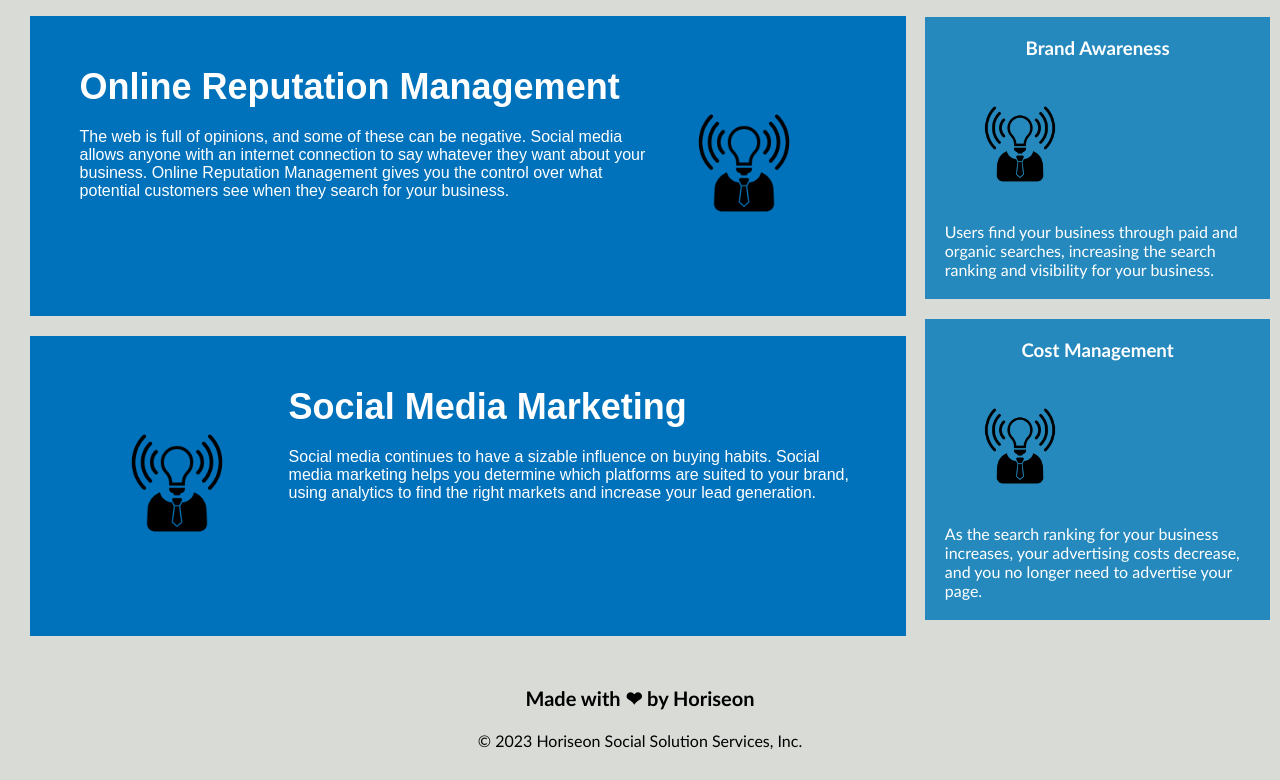
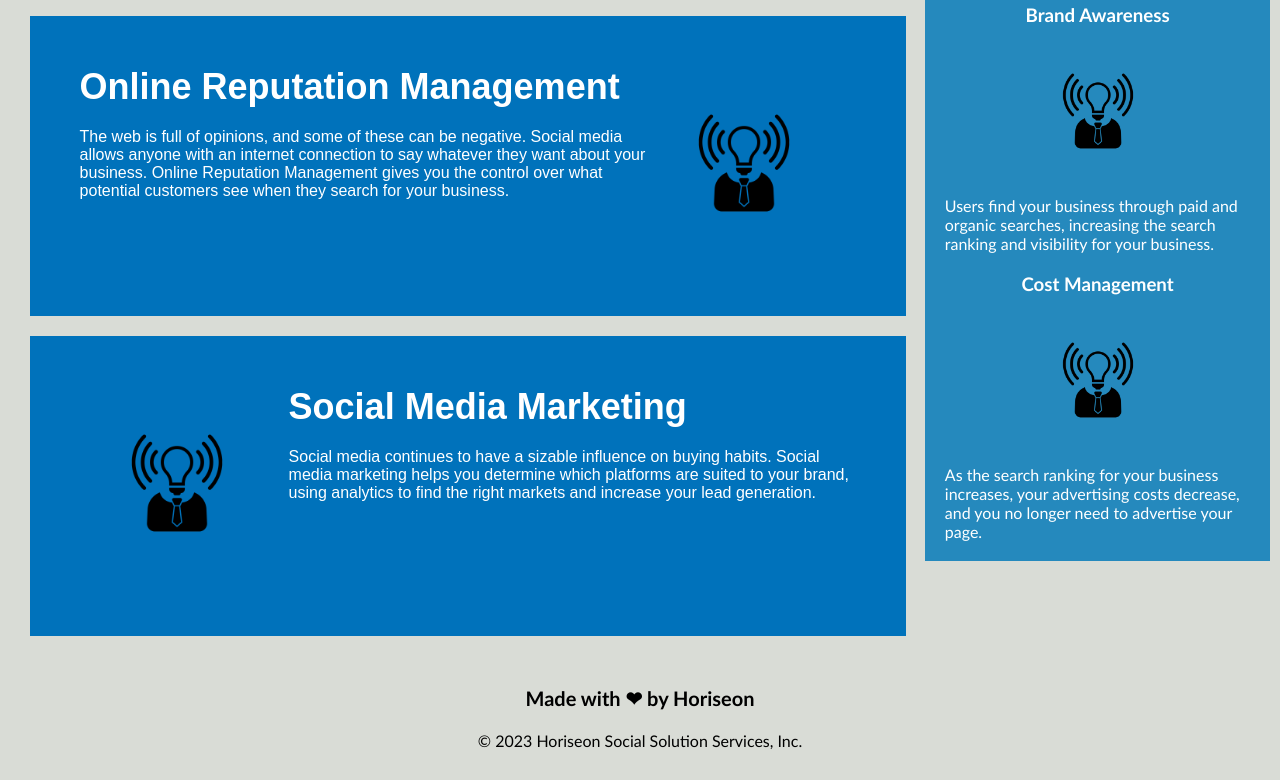
Before and after one commit to Gabobe15/nimo, a plain HTML site: page index.html in a window 1280 px wide. Shown: the part 1227-2007 px from the top of the page. Drawn offline with Linux system fonts and the light colour scheme.

Commit message:
second commit

```diff
--- a/index.html
+++ b/index.html
@@ -67,6 +67,7 @@
         </div>
       </section>
       <section>
+        <div class="benefits">
           <div class="lead-generation">
             <h3>Lead Generation</h3>
             <img src="./images/brand.png" alt="" width="150px" height="100%" />
@@ -92,6 +93,7 @@
               your page.
             </p>
           </div>
+        </div>
       </section>
     </main>
 
--- a/style.css
+++ b/style.css
@@ -174,26 +174,20 @@ div {
     margin: 20px 0;
 } */
 
-.lead-generation {
-  /* border:2px solid black;
-     */
+/* .lead-generation {
   font-family: "Gill Sans", "Gill Sans MT", Calibri, "Trebuchet MS", sans-serif;
   background-color: #2589bd;
   padding: 20px;
   color: #ffffff;
-}
+} */
 
 .awareness {
   margin: 20px 0;
+}
+
+/* .cost-management {
   font-family: "Gill Sans", "Gill Sans MT", Calibri, "Trebuchet MS", sans-serif;
   background-color: #2589bd;
   padding: 20px;
   color: #ffffff;
-}
-
-.cost-management {
-  font-family: "Gill Sans", "Gill Sans MT", Calibri, "Trebuchet MS", sans-serif;
-  background-color: #2589bd;
-  padding: 20px;
-  color: #ffffff;
-}
+} */
```
